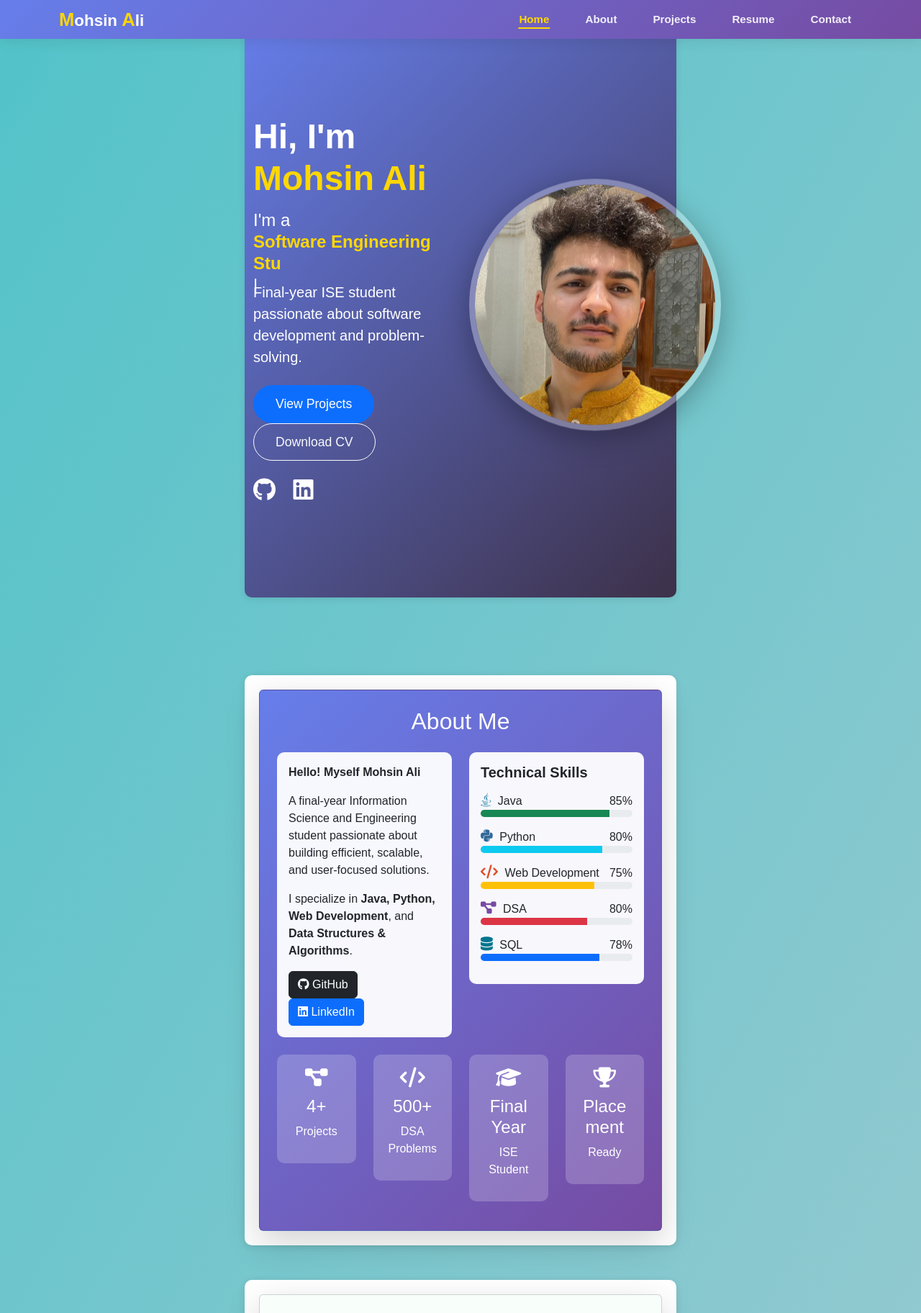
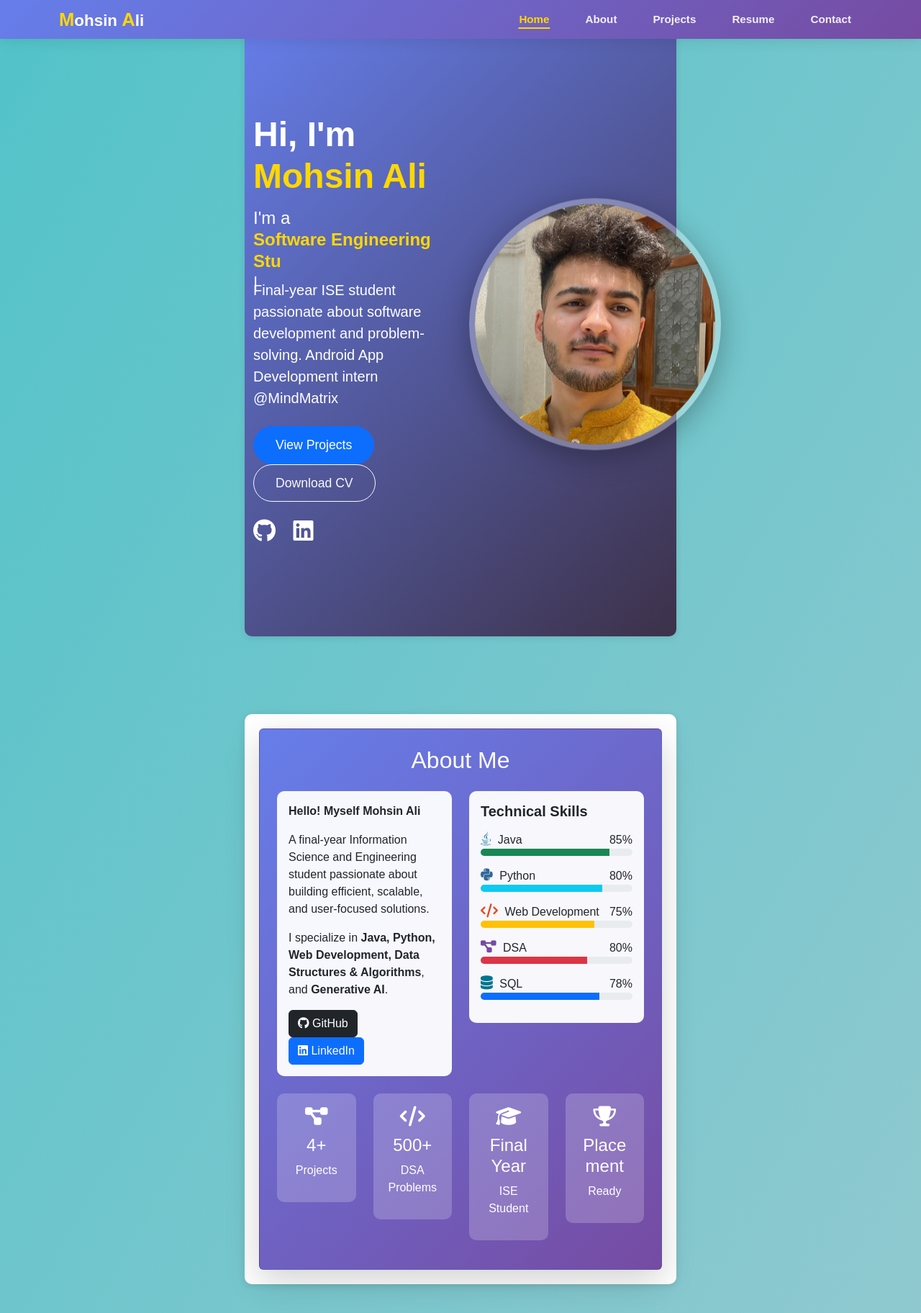
Before and after one commit to Mohsinalijoo/portfolio, a Flask app: page / in a window 1280 px wide. Shown: the top 1824 px of the page at 72% size. Run offline with Flask 3, Linux system fonts and the light colour scheme.

Commit message:
Update portfolio projects and content

```diff
--- a/app.py
+++ b/app.py
@@ -23,7 +23,7 @@
     {
 
         "name": "Fake News Detection Using ML",
-        "desc": "A Tool to detect fake news using the ML model, training it with the sample dataset to improve the accuracy and provides the possibilities of the news being fake or real. (Ongoing)",
+        "desc": "A Flask-based Fake News Detection Web Application that classifies news articles as REAL or FAKE using a Machine Learning model.The system supports both manual text input and live news fetching using NewsAPI, providing predictions along with confidence scores.",
         "bg": "pr4.jpg"
     },
 ]
--- a/templates/index.html
+++ b/templates/index.html
@@ -43,7 +43,7 @@
   <h2 class="typing-text">
     I'm a <span class="auto-type"></span>
   </h2>
-  <p class="lead mt-3">Final-year ISE student passionate about software development and problem-solving.</p>
+  <p class="lead mt-3">Final-year ISE student passionate about software development and problem-solving. Android App Development intern @MindMatrix</p>
   <div class="hero-buttons mt-4">
     <a href="#projects" class="btn btn-primary btn-lg me-3">View Projects</a>
     <a href="{{ url_for('static', filename='Resume1.pdf') }}" class="btn btn-outline-light btn-lg" target="_blank">Download CV</a>
@@ -77,7 +77,7 @@
               <div class="about-text p-3" style="background: rgba(255,255,255,0.95); border-radius: 10px;">
                   <p><strong>Hello! Myself Mohsin Ali</strong></p>
                   <p>A final-year Information Science and Engineering student passionate about building efficient, scalable, and user-focused solutions.</p>
-                  <p>I specialize in <strong>Java, Python, Web Development</strong>, and <strong>Data Structures & Algorithms</strong>.</p>
+                  <p>I specialize in <strong>Java, Python, Web Development, Data Structures & Algorithms</strong>, and <strong>Generative AI</strong>.</p>
 
                   <div class="about-buttons mt-3">
                       <a href="https://github.com/Mohsinalijoo" class="btn btn-dark me-2" target="_blank">
```
